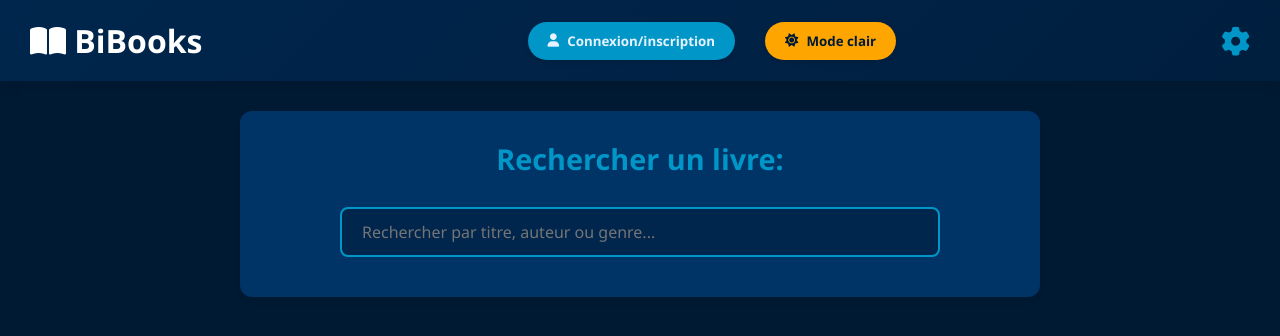
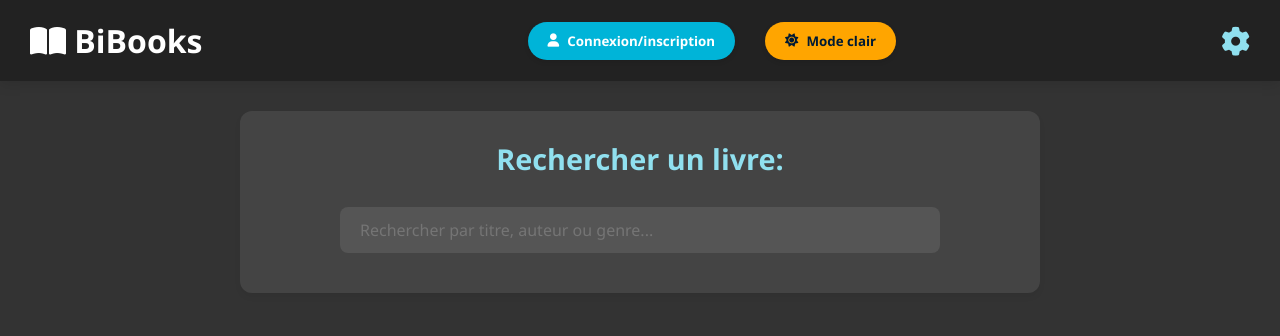
Before and after one commit to soukainaAoudane/bibooks-app, a plain HTML site: page frontend/liste_livres.html in a window 1280 px wide. Both pictures are taken after a click on the button "Mode sombre". Drawn offline with Linux system fonts and the light colour scheme; no server answers.

Commit message:
modification de mode sombre

```diff
--- a/frontend/styles/index.css
+++ b/frontend/styles/index.css
@@ -525,7 +525,7 @@
       }
 
       body.dark .chercher {
-        background: linear-gradient(135deg, #222 0%, #444 100%);
+        background: #444
       }
 
       body.dark .chercher h1 {
@@ -537,6 +537,7 @@
         border: none;
         color: var(--text-light);
       }
+
 
       body.dark .cherches {
         background: var(--secondary);
--- a/frontend/styles/liste_livres.css
+++ b/frontend/styles/liste_livres.css
@@ -127,39 +127,38 @@ nav {
 .dark-mode {
   --primary-color: #00b4d8;
   --secondary-color: #0096c7;
-  --dark-color: #001f3f; /* Bleu marine au lieu de #333 */
-  --light-color: #003366; /* Bleu foncé au lieu de #444 */
-  --text-color: #e6f2ff; /* Bleu très clair au lieu de #f0f4f8 */
+  --dark-color: #333; /* Bleu marine au lieu de #333 */
+  --light-color: #444; /* Bleu foncé au lieu de #444 */
+  --text-color: #f0f4f8; /* Bleu très clair au lieu de #f0f4f8 */
   --text-light: #e6f2ff;
-  --bg-color: #001a33; /* Bleu nuit au lieu de #333 */
-  --card-bg: rgba(0, 40, 85, 0.9); /* Bleu foncé transparent au lieu de gris */
+  --bg-color: #333; /* Bleu nuit au lieu de #333 */
+  --card-bg: #555; /* Bleu foncé transparent au lieu de gris */
 }
 
 /* MODE SOMBRE */
 body.dark-mode {
-  background-color: var(--bg-color);
-  color: var(--text-color);
+  background-color: #333;
+  color: #f0f4f8;
 }
 
 body.dark-mode #header {
-  background: linear-gradient(135deg, #00264d 0%, #001f3f 100%); /* Dégradé bleu */
+  background: #222; /* Dégradé bleu */
 }
 
 body.dark-mode #profile {
-  color: var(--secondary-color);
+  color: #90e0ef;
 }
 
 body.dark-mode #button {
-  background: var(--secondary-color);
-  color: var(--text-light);
+  background: #00b4d8;
 }
 
 body.dark-mode #button:hover {
-  background: var(--primary-color);
+  background: #0096c7;
 }
 
 body.dark-mode #nom {
-  color: var(--secondary-color);
+  color: #90e0ef;
 }
 
 /* Bouton mode sombre/clair */
@@ -197,17 +196,17 @@ body.dark-mode #sombre:hover {
 /* Adaptation des autres éléments en mode sombre */
 body.dark-mode .chercher {
   background: var(--light-color); /* Utilise le bleu foncé */
-  color: var(--text-color);
+
 }
 
 body.dark-mode .chercher h3 {
-  color: var(--secondary-color);
+  color: #90e0ef;
 }
 
 body.dark-mode #chercher {
-  background: #00264d; /* Bleu moyen */
-  border: 2px solid var(--secondary-color);
-  color: var(--text-color);
+  background: #555; /* Bleu moyen */
+  border: none;
+  color: #f0f4f8
 }
 
 body.dark-mode #chercher:focus {
@@ -216,8 +215,7 @@ body.dark-mode #chercher:focus {
 }
 
 body.dark-mode .livre-card {
-  background: var(--light-color); /* Utilise le bleu foncé */
-  color: var(--text-color);
+  background: #444; /* Utilise le bleu foncé */
 }
 
 body.dark-mode .livre-card h1 {
@@ -225,7 +223,7 @@ body.dark-mode .livre-card h1 {
 }
 
 body.dark-mode .livre-card h3 {
-  color: #b3d9ff; /* Bleu clair */
+  color: #ccc; /* Bleu clair */
 }
 
 body.dark-mode .livre-card p {
@@ -238,7 +236,7 @@ body.dark-mode .livre-card .infos strong {
 
 /* Images des livres en mode sombre */
 body.dark-mode .livre-card img {
-  background: #00264d; /* Fond bleu pour les images */
+  background: #555; /* Fond bleu pour les images */
   border: 1px solid var(--secondary-color);
 }
 
```
